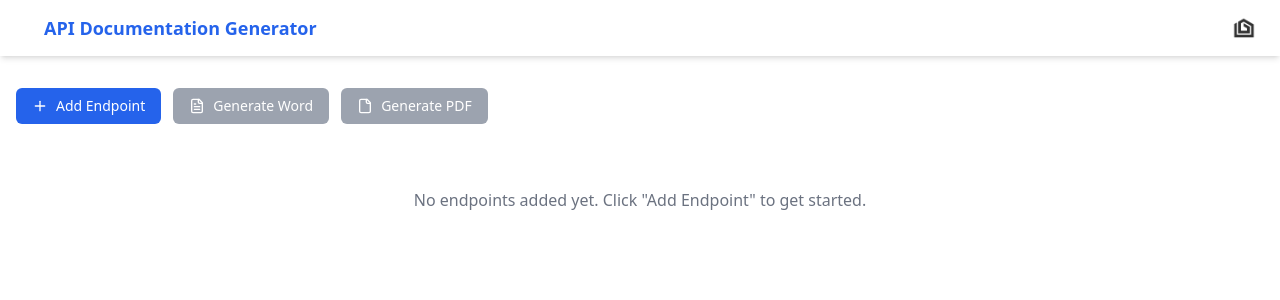
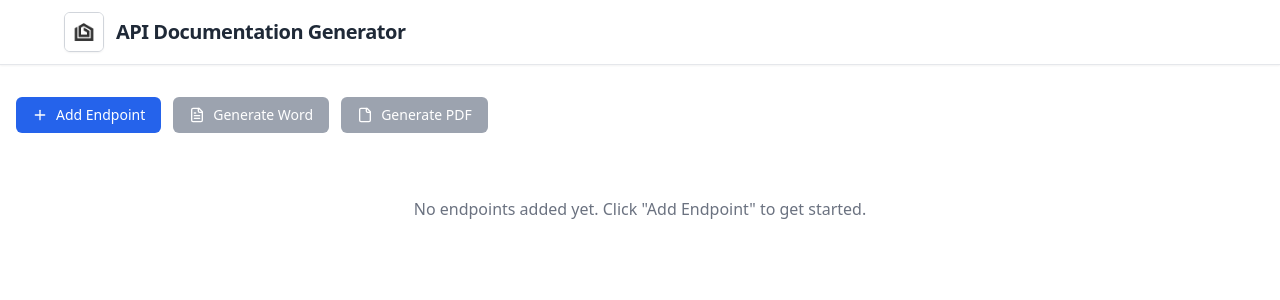
Before and after one commit to Hritikrawat/ApiDocFE, a React (Vite) app: page / in a window 1280 px wide. Shown: the top 300 px of the page. Built offline with nearby package versions, Linux system fonts and the light colour scheme.

Commit message:
Update Header.tsx

```diff
--- a/src/components/Header.tsx
+++ b/src/components/Header.tsx
@@ -4,20 +4,26 @@ import Saltoris from './images/Saltoris.jpg';
 
 const Header: React.FC = () => {
   return (
-    <header className="bg-white text-white px-4 py-2 shadow-md">
-      <div className="container mx-auto flex items-center justify-between">
-        <div className="flex items-center space-x-2">
-          <FileText size={20} />
-          <h1 className="text-lg font-semibold text-blue-600">API Documentation Generator</h1>
+    <header className="bg-white px-6 py-3 shadow-sm border-b">
+      <div className="max-w-6xl mx-auto flex items-center justify-between">
+        {/* Left section: Logo + Title */}
+        <div className="flex items-center space-x-3">
+          <div className="w-10 h-10 rounded-md overflow-hidden border border-gray-300 shadow-sm">
+            <img
+              src={Saltoris}
+              alt="Logo"
+              className="w-full h-full object-contain"
+            />
+          </div>
+          <h1 className="text-xl font-semibold text-gray-800 tracking-tight">
+            API Documentation Generator
+          </h1>
         </div>
 
-        <div className="w-10 h-10">
-          <img
-            src={Saltoris}
-            alt="Logo"
-            className="w-full h-full object-contain"
-          />
-        </div>
+        {/* Optional icon or future nav */}
+        {/* <div className="text-gray-500 hover:text-gray-700 cursor-pointer">
+          <FileText size={20} />
+        </div> */}
       </div>
     </header>
   );
```
